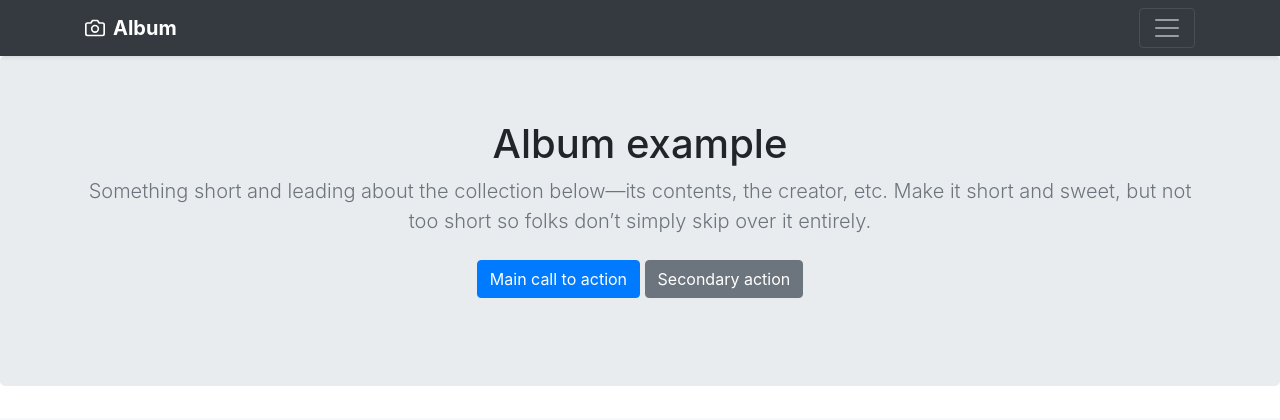
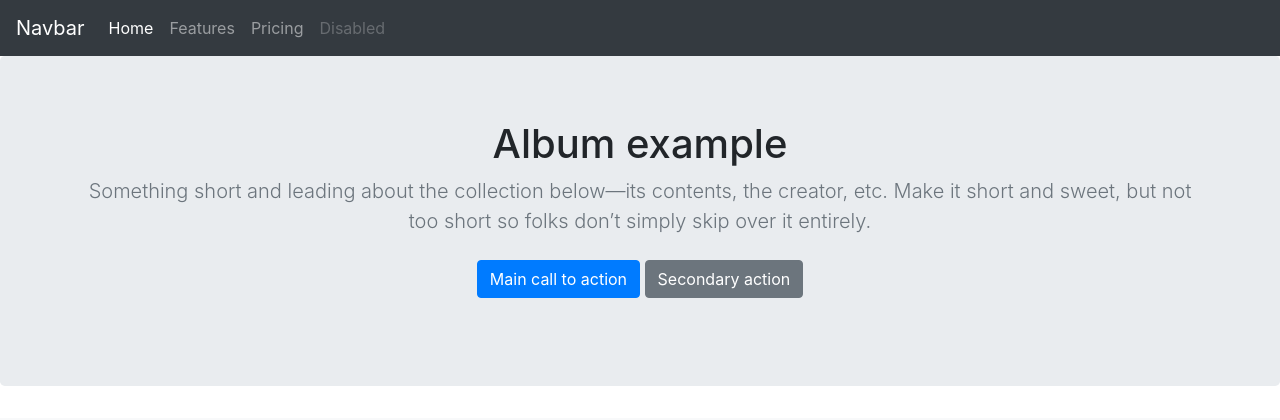
Before and after one commit to lukefrancis5/portfolio, a Django app: page / in a window 1280 px wide. Shown: the top 420 px of the page. Run offline with Django 3.2, Linux system fonts and the light colour scheme; some libraries are stand-ins or nearby versions.

Commit message:
added navbar

```diff
--- a/jobs/templates/jobs/home.html
+++ b/jobs/templates/jobs/home.html
@@ -30,35 +30,20 @@
   </head>
   <body>
     <header>
-  <div class="collapse bg-dark" id="navbarHeader">
-    <div class="container">
-      <div class="row">
-        <div class="col-sm-8 col-md-7 py-4">
-          <h4 class="text-white">About</h4>
-          <p class="text-muted">Add some information about the album below, the author, or any other background context. Make it a few sentences long so folks can pick up some informative tidbits. Then, link them off to some social networking sites or contact information.</p>
-        </div>
-        <div class="col-sm-4 offset-md-1 py-4">
-          <h4 class="text-white">Contact</h4>
-          <ul class="list-unstyled">
-            <li><a href="#" class="text-white">Follow on Twitter</a></li>
-            <li><a href="#" class="text-white">Like on Facebook</a></li>
-            <li><a href="#" class="text-white">Email me</a></li>
-          </ul>
-        </div>
-      </div>
+  <nav class="navbar navbar-expand-lg navbar-dark bg-dark">
+  <a class="navbar-brand" href="#">Navbar</a>
+  <button class="navbar-toggler" type="button" data-toggle="collapse" data-target="#navbarNavAltMarkup" aria-controls="navbarNavAltMarkup" aria-expanded="false" aria-label="Toggle navigation">
+    <span class="navbar-toggler-icon"></span>
+  </button>
+  <div class="collapse navbar-collapse" id="navbarNavAltMarkup">
+    <div class="navbar-nav">
+      <a class="nav-item nav-link active" href="#">Home <span class="sr-only">(current)</span></a>
+      <a class="nav-item nav-link" href="#">Features</a>
+      <a class="nav-item nav-link" href="#">Pricing</a>
+      <a class="nav-item nav-link disabled" href="#" tabindex="-1" aria-disabled="true">Disabled</a>
     </div>
   </div>
-  <div class="navbar navbar-dark bg-dark shadow-sm">
-    <div class="container d-flex justify-content-between">
-      <a href="#" class="navbar-brand d-flex align-items-center">
-        <svg xmlns="http://www.w3.org/2000/svg" width="20" height="20" viewBox="0 0 24 24" fill="none" stroke="currentColor" stroke-width="2" stroke-linecap="round" stroke-linejoin="round" class="mr-2" focusable="false" aria-hidden="true"><path d="M23 19a2 2 0 0 1-2 2H3a2 2 0 0 1-2-2V8a2 2 0 0 1 2-2h4l2-3h6l2 3h4a2 2 0 0 1 2 2z"></path><circle cx="12" cy="13" r="4"></circle></svg>
-        <strong>Album</strong>
-      </a>
-      <button class="navbar-toggler" type="button" data-toggle="collapse" data-target="#navbarHeader" aria-controls="navbarHeader" aria-expanded="false" aria-label="Toggle navigation">
-        <span class="navbar-toggler-icon"></span>
-      </button>
-    </div>
-  </div>
+</nav>
 </header>
 
 <main role="main">
@@ -231,5 +216,7 @@
   </div>
 </footer>
 <script src="https://code.jquery.com/jquery-3.3.1.slim.min.js" integrity="sha384-q8i/X+965DzO0rT7abK41JStQIAqVgRVzpbzo5smXKp4YfRvH+8abtTE1Pi6jizo" crossorigin="anonymous"></script>
-      <script>window.jQuery || document.write('<script src="/docs/4.2/assets/js/vendor/jquery-slim.min.js"><\/script>')</script><script src="/docs/4.2/dist/js/bootstrap.bundle.min.js" integrity="sha384-zDnhMsjVZfS3hiP7oCBRmfjkQC4fzxVxFhBx8Hkz2aZX8gEvA/jsP3eXRCvzTofP" crossorigin="anonymous"></script></body>
+<script src="https://cdnjs.cloudflare.com/ajax/libs/popper.js/1.14.6/umd/popper.min.js" integrity="sha384-wHAiFfRlMFy6i5SRaxvfOCifBUQy1xHdJ/yoi7FRNXMRBu5WHdZYu1hA6ZOblgut" crossorigin="anonymous"></script>
+<script src="https://stackpath.bootstrapcdn.com/bootstrap/4.2.1/js/bootstrap.min.js" integrity="sha384-B0UglyR+jN6CkvvICOB2joaf5I4l3gm9GU6Hc1og6Ls7i6U/mkkaduKaBhlAXv9k" crossorigin="anonymous"></script>
+
 </html>
```
